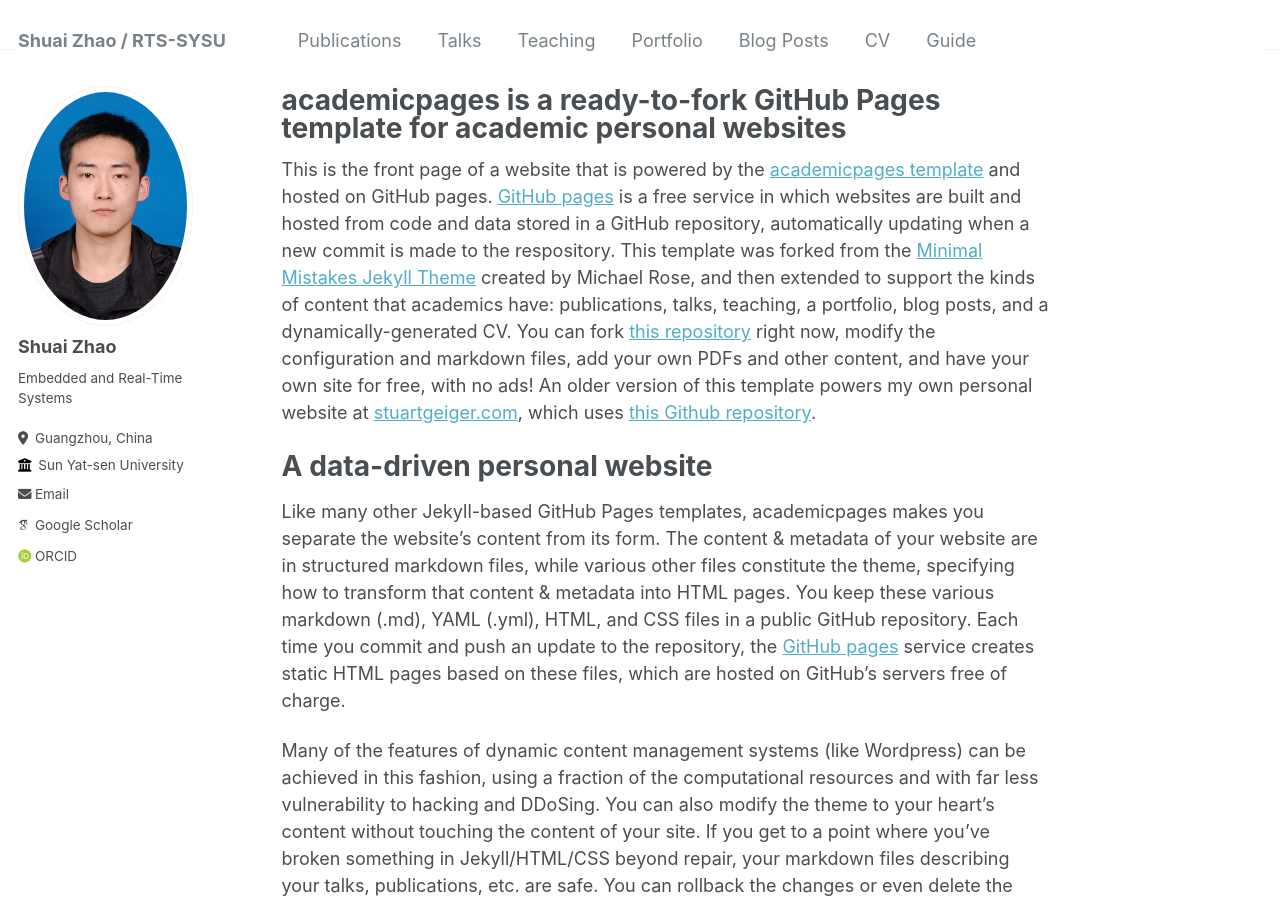
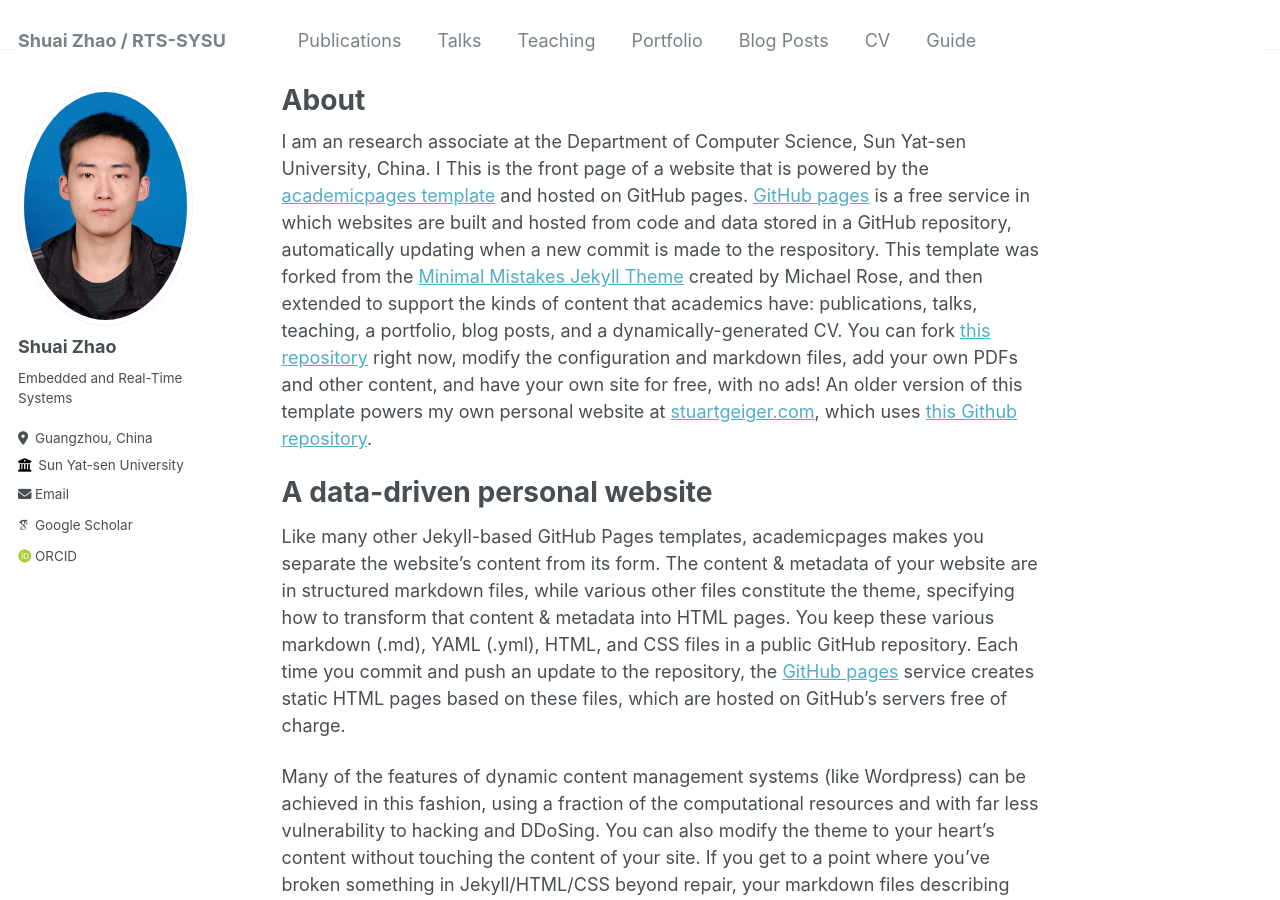
Before and after one commit to zs673/zs673.github.io, a Jekyll site: the page built from _pages/about.md, in a window 1280 px wide and 900 px high. Built offline with Jekyll 4.4.1, drawn with Linux system fonts in a browser that asks for light colours; some web fonts are replaced.

Commit message:
Update about.md

```diff
--- a/_pages/about.md
+++ b/_pages/about.md
@@ -1,12 +1,13 @@
 ---
 permalink: /
-title: "academicpages is a ready-to-fork GitHub Pages template for academic personal websites"
+title: "About"
 author_profile: true
 redirect_from:
   - /about/
   - /about.html
 ---
 
+I am an research associate at the Department of Computer Science, Sun Yat-sen University, China. I
 This is the front page of a website that is powered by the [academicpages template](https://github.com/academicpages/academicpages.github.io) and hosted on GitHub pages. [GitHub pages](https://pages.github.com) is a free service in which websites are built and hosted from code and data stored in a GitHub repository, automatically updating when a new commit is made to the respository. This template was forked from the [Minimal Mistakes Jekyll Theme](https://mmistakes.github.io/minimal-mistakes/) created by Michael Rose, and then extended to support the kinds of content that academics have: publications, talks, teaching, a portfolio, blog posts, and a dynamically-generated CV. You can fork [this repository](https://github.com/academicpages/academicpages.github.io) right now, modify the configuration and markdown files, add your own PDFs and other content, and have your own site for free, with no ads! An older version of this template powers my own personal website at [stuartgeiger.com](http://stuartgeiger.com), which uses [this Github repository](https://github.com/staeiou/staeiou.github.io).
 
 A data-driven personal website
```
